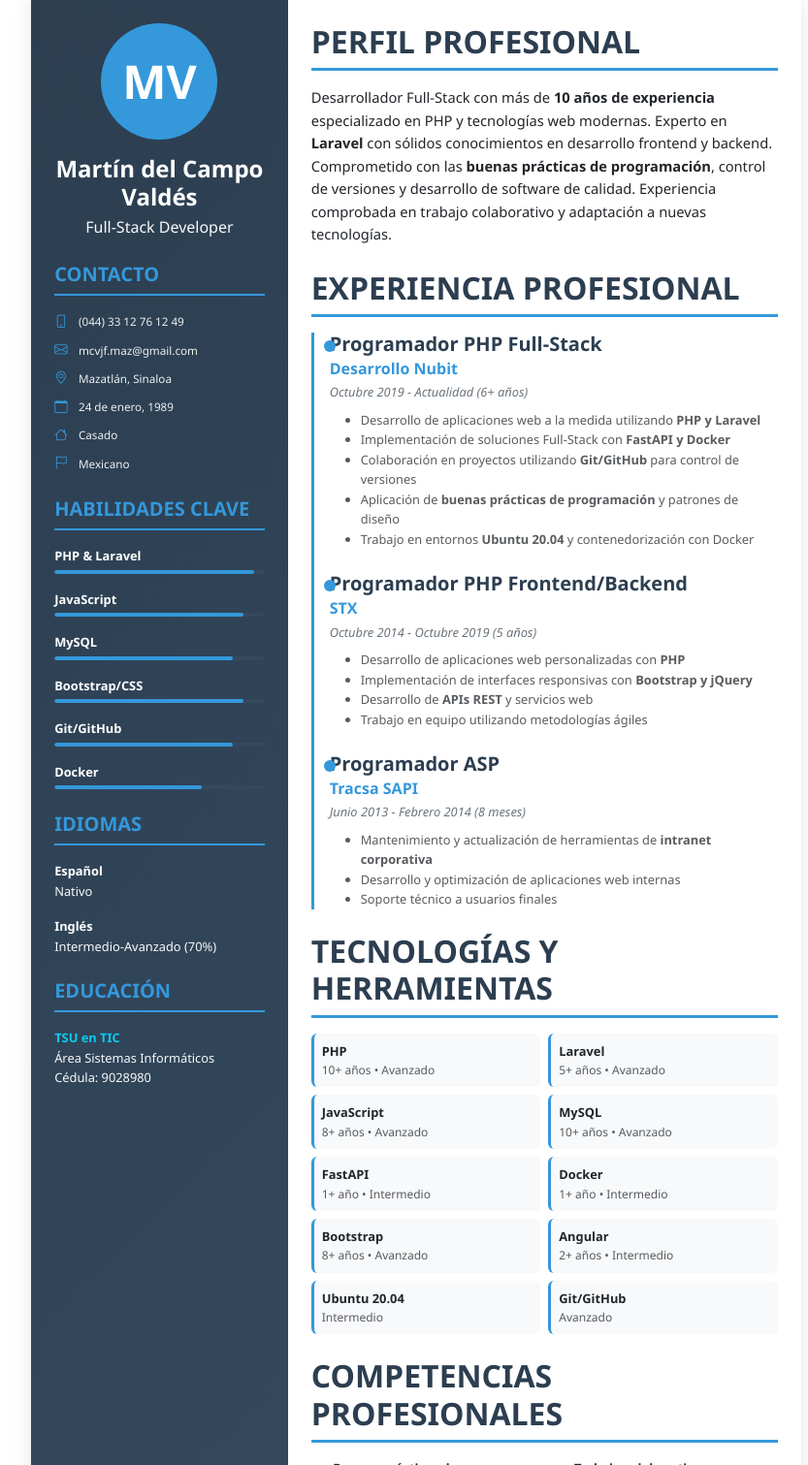
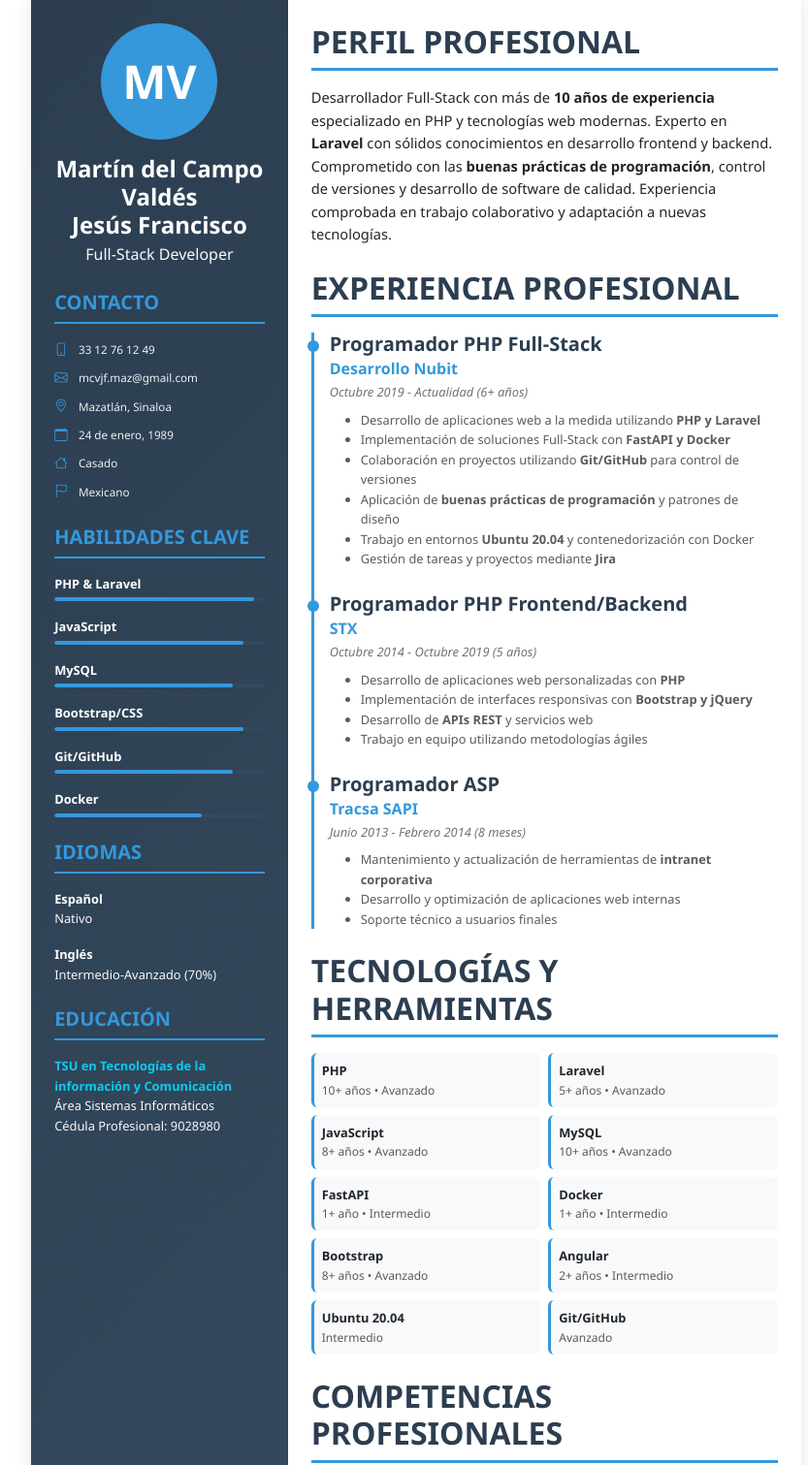
Before and after one commit to chuyrugal2000/jesusmartindelcampo.github.io, a plain HTML site: page index.html in a window 1280 px wide. Shown: the top 1511 px of the page at 97% size, without its empty margins (211-1044 px from the left). Drawn offline with nearby package versions, Linux system fonts and the light colour scheme.

Commit message:
ajuste timeline-item::before

```diff
--- a/index.html
+++ b/index.html
@@ -66,7 +66,7 @@
         .timeline-item::before {
             content: '';
             position: absolute;
-            left: -6px;
+            left: -23px;
             top: 8px;
             width: 12px;
             height: 12px;
@@ -129,7 +129,7 @@
                     <div class="profile-photo rounded-circle mx-auto d-flex align-items-center justify-content-center text-white mb-3">
                         MV
                     </div>
-                    <h4 class="fw-bold mb-1">Martín del Campo<br>Valdés</h4>
+                    <h4 class="fw-bold mb-1">Martín del Campo Valdés <br>Jesús Francisco</h4>
                     <p class="text-light fs-6 mb-0">Full-Stack Developer</p>
                 </div>
 
@@ -138,7 +138,7 @@
                     <h5 class="mb-3 pb-2">CONTACTO</h5>
                     <div class="contact-item mb-2">
                         <i class="bi bi-phone contact-icon me-2"></i>
-                        <span class="small">(044) 33 12 76 12 49</span>
+                        <span class="small">33 12 76 12 49</span>
                     </div>
                     <div class="contact-item mb-2">
                         <i class="bi bi-envelope contact-icon me-2"></i>
@@ -220,9 +220,9 @@
                 <div class="sidebar-section">
                     <h5 class="mb-3 pb-2">EDUCACIÓN</h5>
                     <div class="small">
-                        <div class="fw-semibold text-info">TSU en TIC</div>
+                        <div class="fw-semibold text-info">TSU en Tecnologías de la información y Comunicación</div>
                         <div class="text-light">Área Sistemas Informáticos</div>
-                        <div class="text-light">Cédula: 9028980</div>
+                        <div class="text-light">Cédula Profesional: 9028980</div>
                     </div>
                 </div>
             </div>
@@ -253,6 +253,7 @@
                                 <li>Colaboración en proyectos utilizando <strong>Git/GitHub</strong> para control de versiones</li>
                                 <li>Aplicación de <strong>buenas prácticas de programación</strong> y patrones de diseño</li>
                                 <li>Trabajo en entornos <strong>Ubuntu 20.04</strong> y contenedorización con Docker</li>
+                                <li>Gestión de tareas y proyectos mediante <strong>Jira</strong></li>
                             </ul>
                         </div>
 
```
